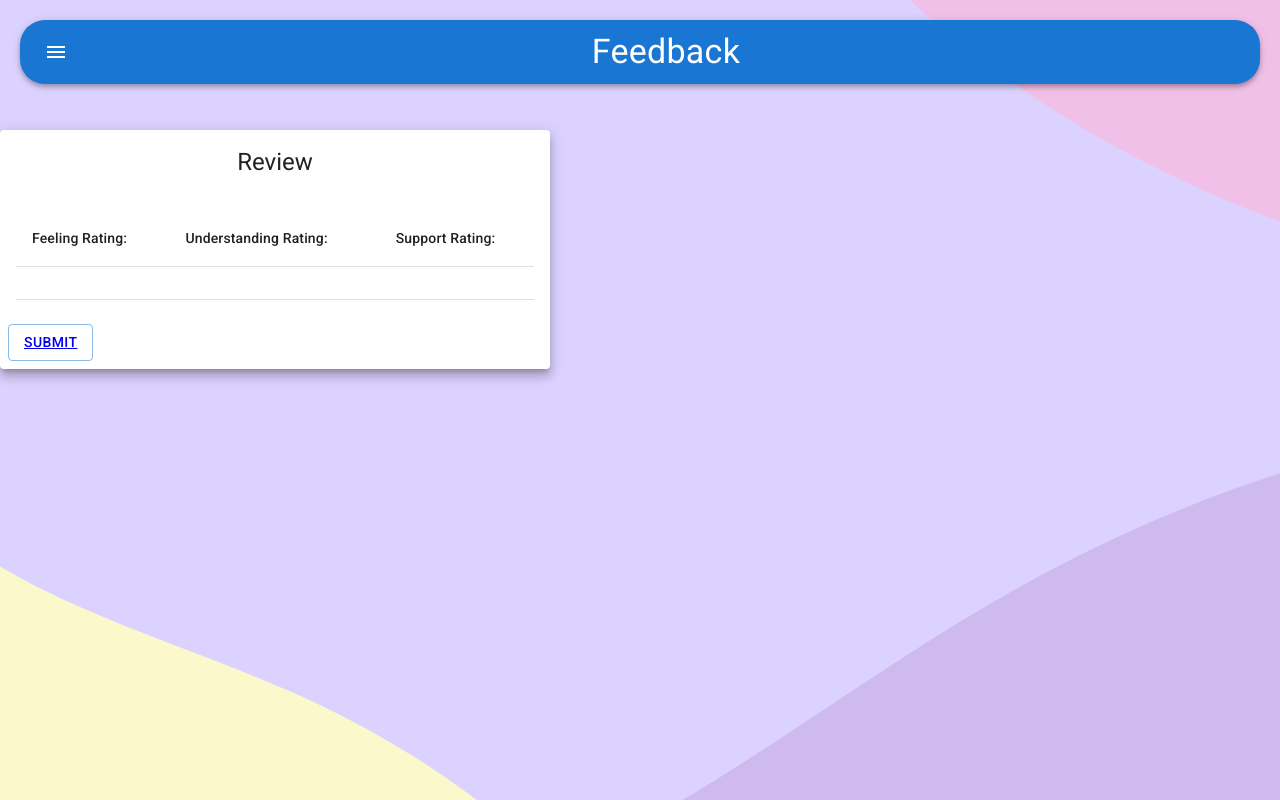
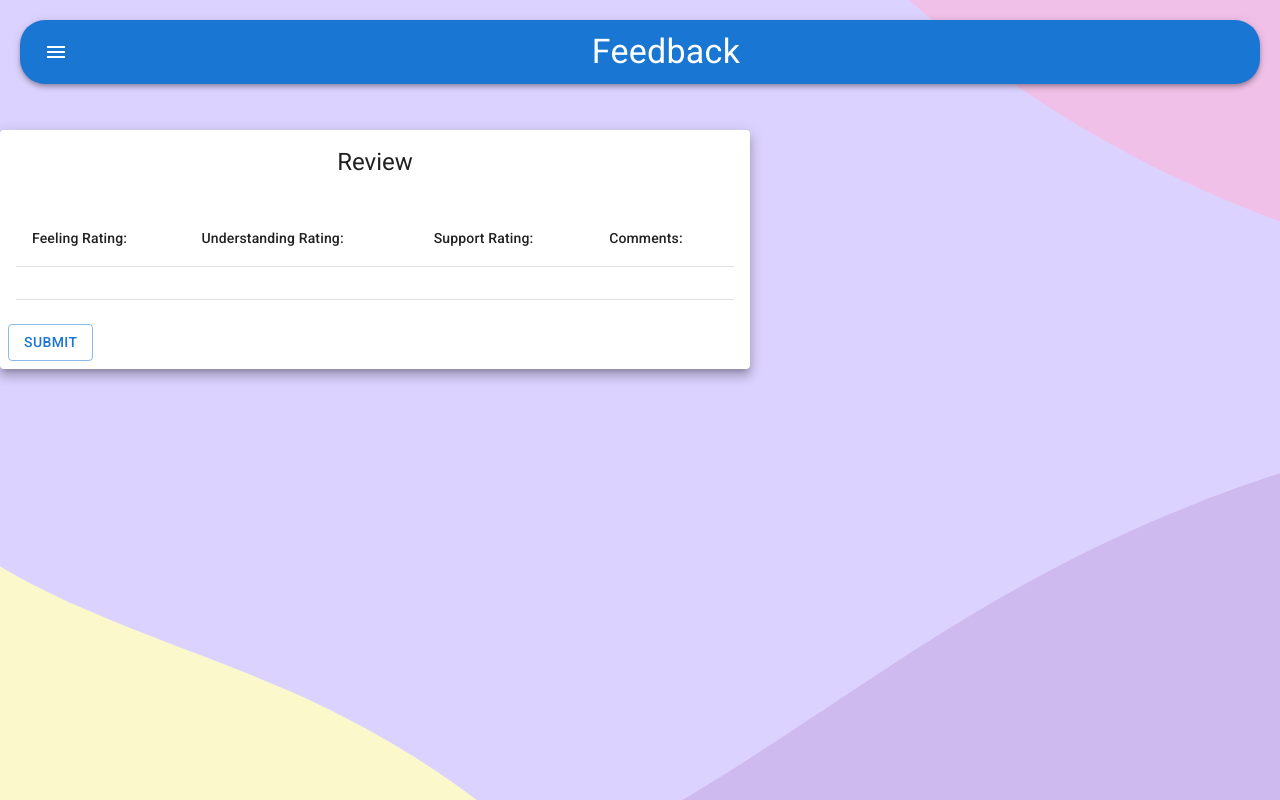
Before and after one commit to blakesmithmn/weekend-redux-feedback-loop, a React (Create React App) app: page /#/review in a window 1280 px wide. Built offline with nearby package versions, Linux system fonts and the light colour scheme.

Commit message:
POST route working - gathering survey inputs and adding them to the table

```diff
--- a/src/components/Review/Review.jsx
+++ b/src/components/Review/Review.jsx
@@ -20,16 +20,31 @@ function Review() {
     const feedback = useSelector(store => store.feedbackReducer);
     const handleSubmit = () => {
         console.log('State thing');
+
         // POST ROUTE
+        axios({
+            method: 'POST',
+            url: '/feedback',
+            data: feedback
+        })
+            .then((response) => {
+                // clear inputs
+                console.log('Posted?')
+                // show success
+
+            })
+            .catch((error) => {
+                console.log('Error in POST:', error);
+            })
     }
     return (
-        <Card sx={{ maxWidth: 550 }} className="feedbackCard" raised="true">
+        <Card sx={{ maxWidth: 750 }} className="feedbackCard" raised>
             <CardContent>
                 <Typography variant='h5'>Review</Typography>
             </CardContent>
             <CardContent>
                 <TableContainer>
-                    <Table sx={{ minWidth: 650 }} aria-label="simple table">
+                    <Table sx={{ minWidth: 700 }} aria-label="simple table">
                         <TableHead>
                             <TableRow>
                                 <TableCell>Feeling Rating:</TableCell>
@@ -51,9 +66,9 @@ function Review() {
             </CardContent>
             <CardActions>
                 <Button variant='outlined' onClick={handleSubmit}>
-                    <Link to="/">
-                        Submit
-                    </Link>
+                    {/* <Link to="/"> */}
+                    Submit
+                    {/* </Link> */}
                 </Button>
             </CardActions>
         </Card >
```
Also changed, not shown: 2 other files (tests, documents, lock files or other folders).
